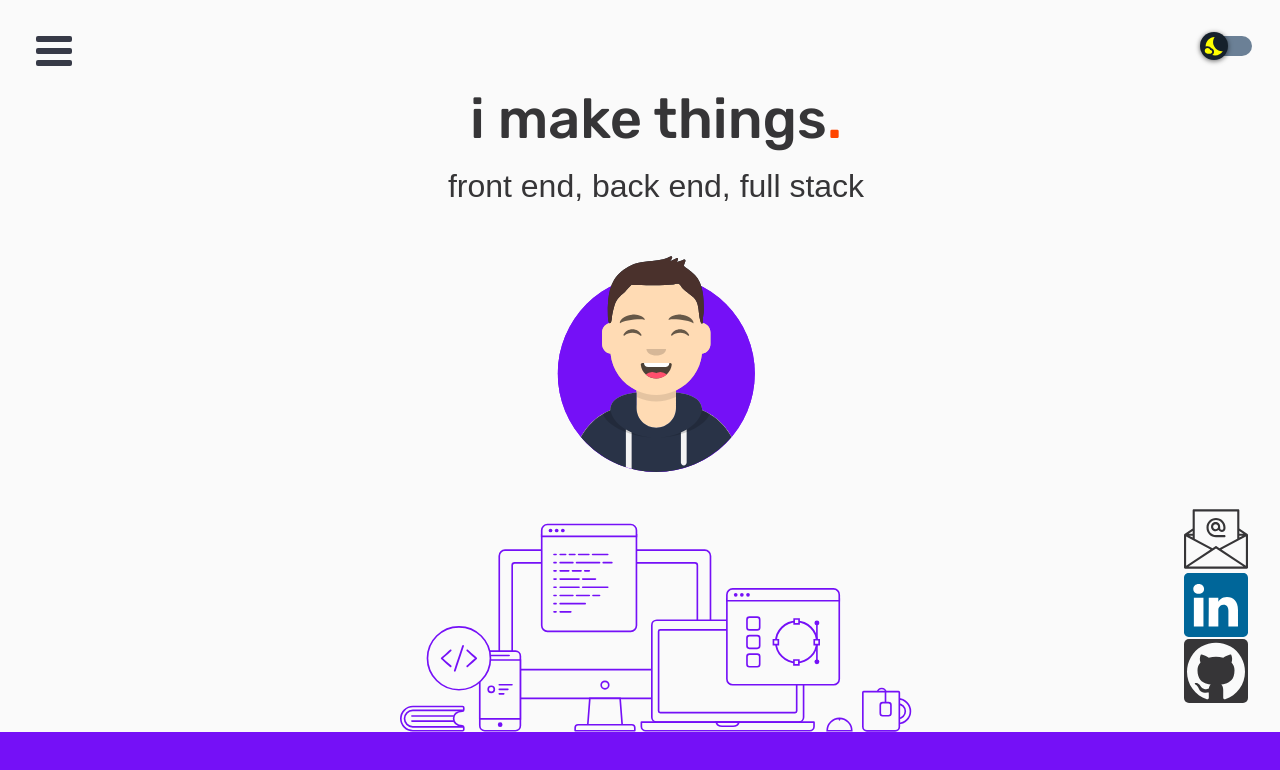
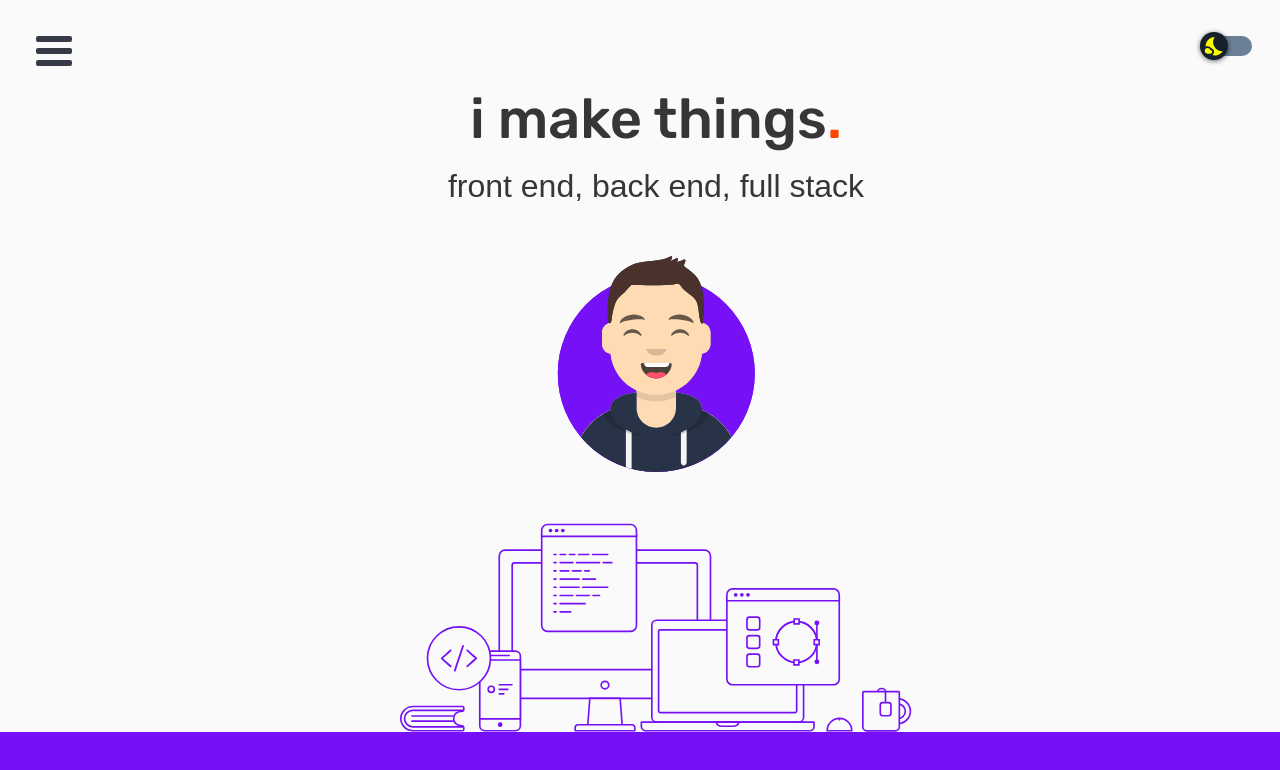
Before and after one commit to timoshishi/portfolio, a React (Create React App) app: page / in a window 1280 px wide. Shown: the top 770 px of the page. Built offline with nearby package versions, Linux system fonts and the light colour scheme.

Commit message:
Contact animations

```diff
--- a/src/components/ContactSlider.js
+++ b/src/components/ContactSlider.js
@@ -1,36 +1,61 @@
 import React from 'react';
 import PropTypes from 'prop-types';
-import styled from 'styled-components';
-import {
-  linkedin,
-  github,
-  paperPlane,
-  emailLogo,
-} from '../assets/images/logos';
+import styled, { keyframes } from 'styled-components';
+import { linkedin, github } from '../assets/images/logos';
 import EmailLogo from './EmailLogo';
 import device from '../styles/mediaBreakpoints';
+
+const slideIn = keyframes`
+from {
+transform: translateX(0rem)
+}
+to {
+transform: translateX(-6rem)
+}
+`;
+
 const S = {};
 S.ContactContainer = styled.div`
   display: none;
+
   @media ${device.tablet} {
+    display: block;
+    width: 2rem;
+    position: fixed;
+    display: flex;
+    flex-direction: column;
+    border-style: 1px solid black;
+    right: -3rem;
+    bottom: 40vh;
+    z-index: 10;
+    animation: 1s ${slideIn} ease-out 0.2s normal forwards;
+  }
+  @media ${device.laptop} {
     display: block;
     width: 3rem;
     position: fixed;
     display: flex;
     flex-direction: column;
     border-style: 1px solid black;
-    right: 3rem;
+    right: -3rem;
     bottom: 6rem;
     z-index: 10;
+    animation: 1s ${slideIn} ease-out 0.2s normal forwards;
   }
 `;
 S.LogoContainer = styled.div`
-  width: 4rem;
-  height: 4rem;
-
   border-radius: 5px;
   margin-top: 1px;
   margin-bottom: 1px;
+
+  @media ${device.tablet} {
+    width: 3rem;
+    height: 3rem;
+  }
+  @media ${device.laptop} {
+    width: 4rem;
+    height: 4rem;
+  }
   &:hover {
     transition: 0.15s;
     transform: scale(1.15);
```
